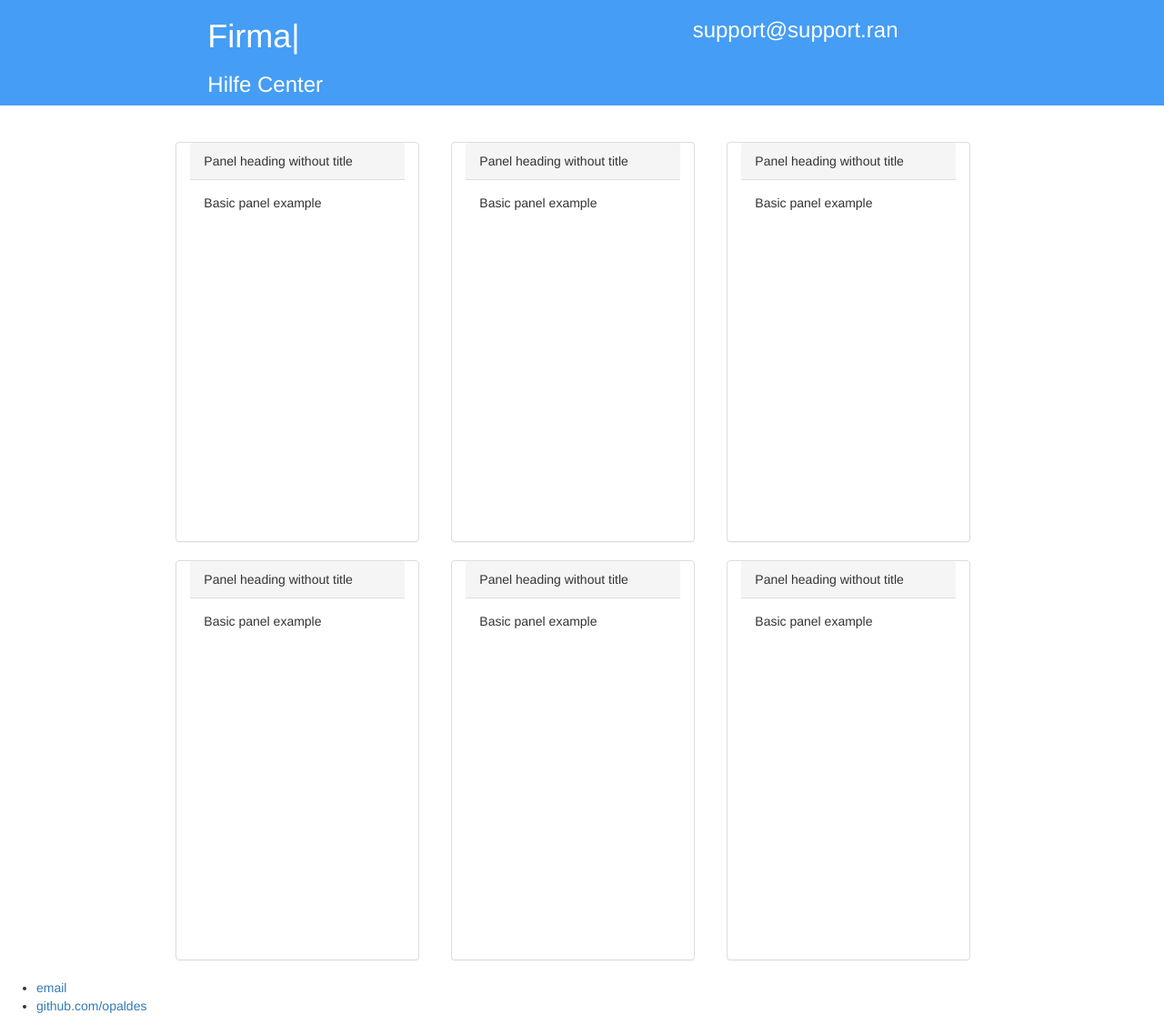
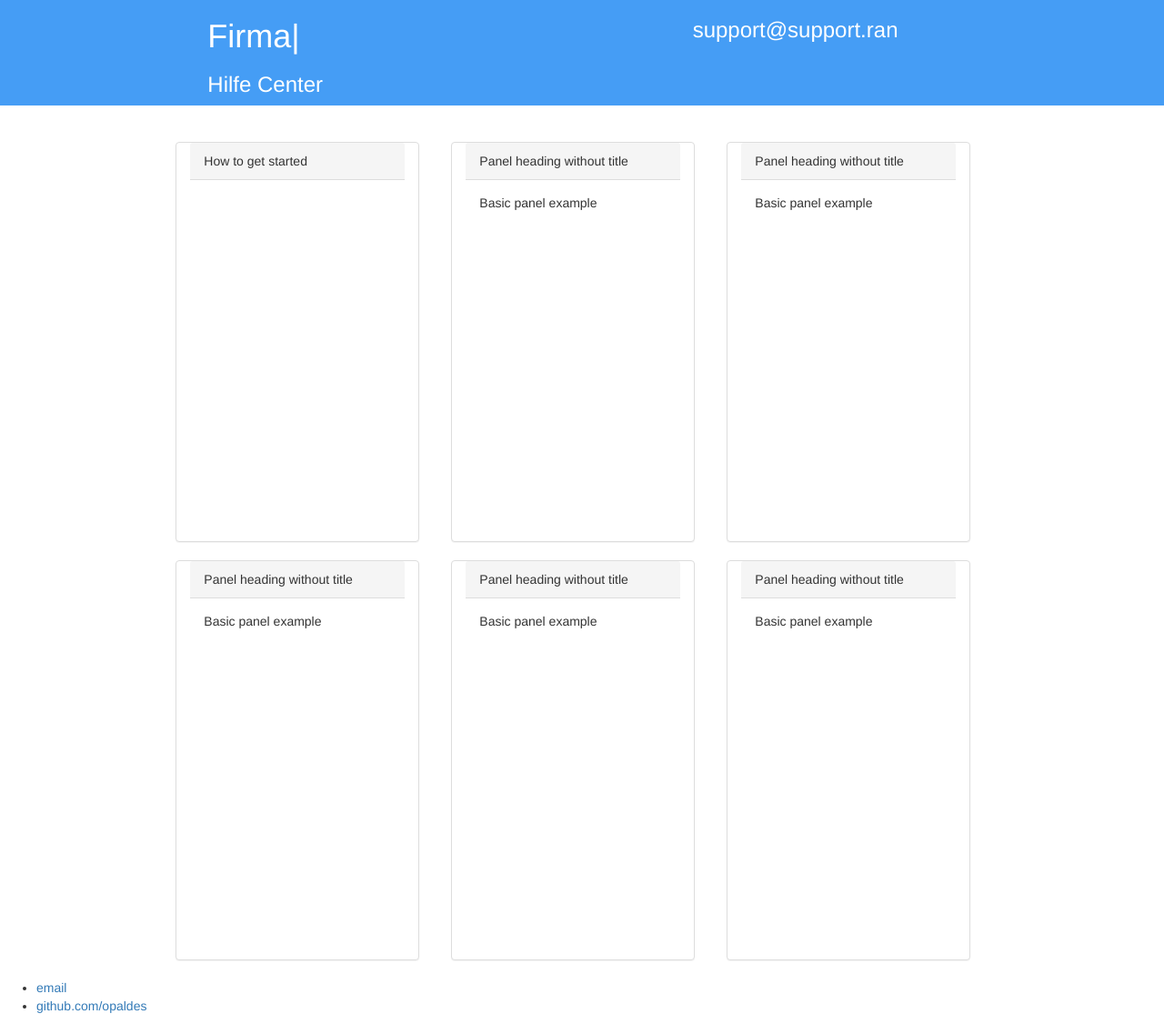
Before and after one commit to jeremy-seipelt/opaldes.github.io, a Jekyll site: the page built from index.html, in a window 1280 px wide. Shown: the whole page at 91% size. Built offline with Jekyll 4.4.1, drawn with Linux system fonts in a browser that asks for light colours.

Commit message:
Update index.html

```diff
--- a/index.html
+++ b/index.html
@@ -5,9 +5,15 @@
 
  <div class="row">
  	<div class="panel panel-default index-panel col-md-offset-2 col-md-2">
- 	   <div class="panel-heading">Panel heading without title</div>
+ 	   <div class="panel-heading">How to get started</div>
  		 <div class="panel-body">
- 			   Basic panel example
+     			   <ul>
+      {% for post in site.getstarted.posts %}
+        <li>
+          <a href="{{ post.url }}">{{ post.title }}</a>
+        </li>
+      {% endfor %}
+    </ul>
  		 </div>
  	</div>
  	<div class="panel panel-default index-panel col-md-2">
```
